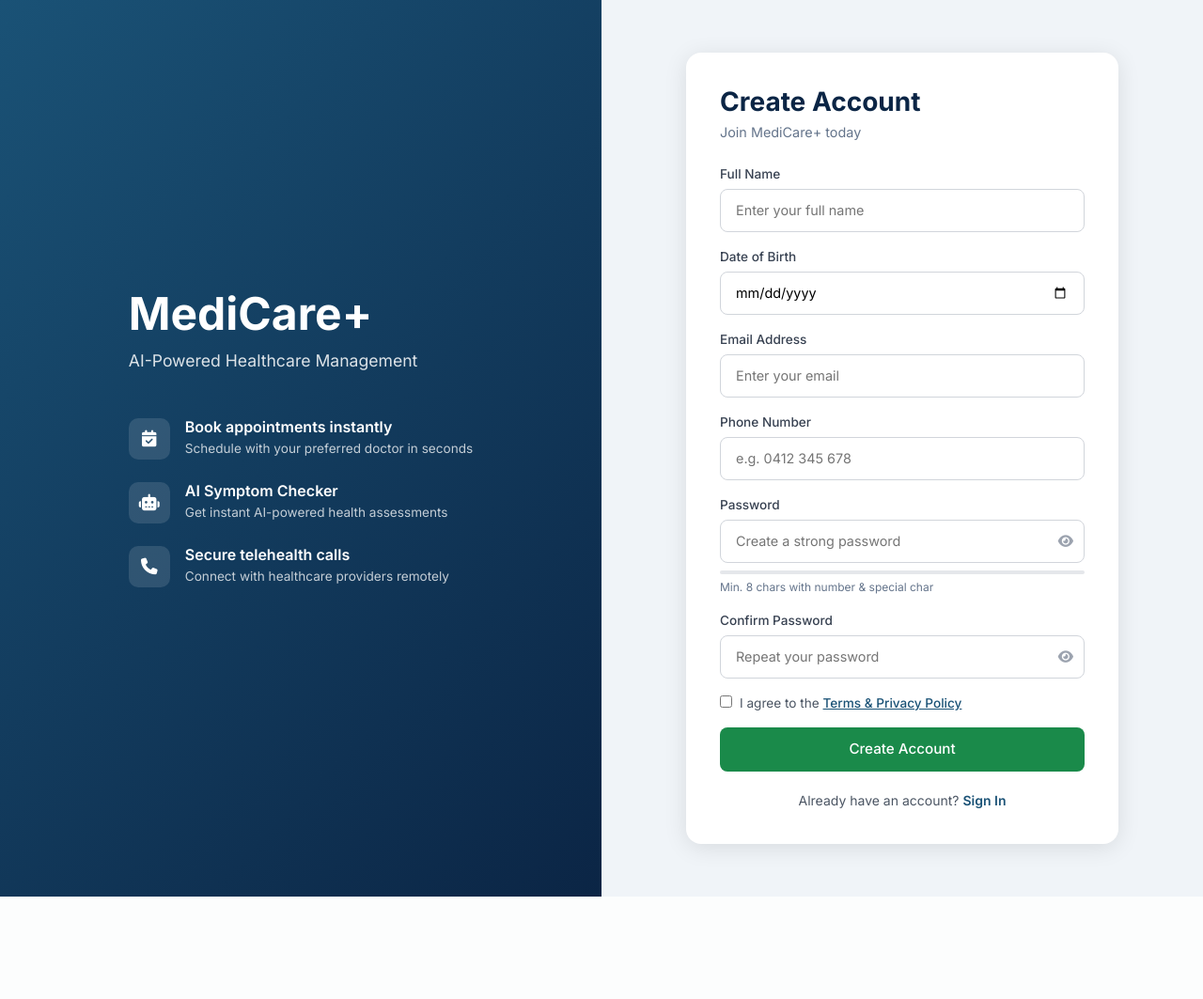
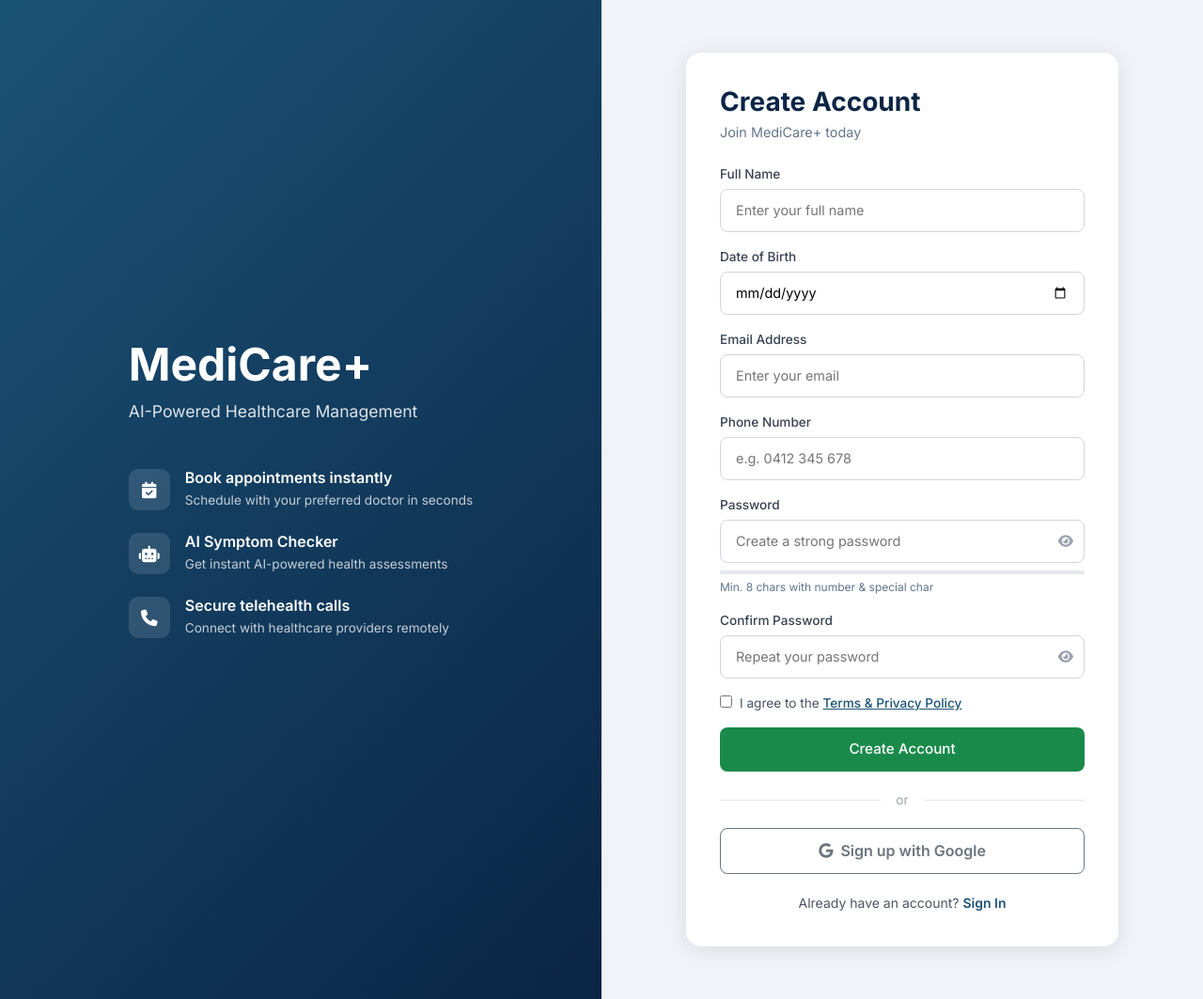
Before and after one commit to nishan0404/medicareplus, a Flask app: page /register in a window 1280 px wide. Shown: the whole page at 94% size. Before the commit the page ends 954 px from the top, so only its background shows below. Run offline with Flask 3, Linux system fonts and the light colour scheme; parts of the project's set-up code (start-up, migrations or seed data) failed here and were passed over.

Commit message:
Add Google sign-in and booking email

```diff
--- a/app/routes/auth.py
+++ b/app/routes/auth.py
@@ -4,9 +4,14 @@
 from app.models import Patient, PatientProfile, Doctor, Admin, AuditLog, PasswordResetToken
 from datetime import datetime, timedelta
 from flask_mail import Message
-import re, secrets, os
+from urllib.parse import urlencode
+import re, secrets, os, requests
 
 auth = Blueprint('auth', __name__)
+
+GOOGLE_AUTH_URL = 'https://accounts.google.com/o/oauth2/v2/auth'
+GOOGLE_TOKEN_URL = 'https://oauth2.googleapis.com/token'
+GOOGLE_USERINFO_URL = 'https://openidconnect.googleapis.com/v1/userinfo'
 
 
 # ── Helper: Log Event ──
@@ -94,6 +99,167 @@
         return redirect(url_for('auth.login'))
 
     return render_template('patient/register.html', title='Register')
+
+
+@auth.route('/login/google')
+def google_login():
+    client_id = os.getenv('GOOGLE_CLIENT_ID')
+    if not client_id:
+        flash('Google sign-in is not configured yet.', 'warning')
+        return redirect(url_for('auth.login'))
+
+    state = secrets.token_urlsafe(32)
+    session['google_oauth_state'] = state
+    params = {
+        'client_id': client_id,
+        'redirect_uri': url_for('auth.google_callback', _external=True),
+        'response_type': 'code',
+        'scope': 'openid email profile',
+        'state': state,
+        'prompt': 'select_account',
+    }
+    return redirect(f'{GOOGLE_AUTH_URL}?{urlencode(params)}')
+
+
+@auth.route('/login/google/callback')
+def google_callback():
+    if request.args.get('state') != session.pop('google_oauth_state', None):
+        flash('Google sign-in could not be verified. Please try again.', 'danger')
+        return redirect(url_for('auth.login'))
+
+    code = request.args.get('code')
+    if not code:
+        flash('Google sign-in was cancelled or failed.', 'warning')
+        return redirect(url_for('auth.login'))
+
+    client_id = os.getenv('GOOGLE_CLIENT_ID')
+    client_secret = os.getenv('GOOGLE_CLIENT_SECRET')
+    if not client_id or not client_secret:
+        flash('Google sign-in is not configured yet.', 'warning')
+        return redirect(url_for('auth.login'))
+
+    try:
+        token_res = requests.post(
+            GOOGLE_TOKEN_URL,
+            data={
+                'code': code,
+                'client_id': client_id,
+                'client_secret': client_secret,
+                'redirect_uri': url_for('auth.google_callback', _external=True),
+                'grant_type': 'authorization_code',
+            },
+            timeout=10,
+        )
+        token_res.raise_for_status()
+        access_token = token_res.json().get('access_token')
+        if not access_token:
+            raise ValueError('Missing Google access token')
+
+        user_res = requests.get(
+            GOOGLE_USERINFO_URL,
+            headers={'Authorization': f'Bearer {access_token}'},
+            timeout=10,
+        )
+        user_res.raise_for_status()
+        google_user = user_res.json()
+    except Exception:
+        flash('Google sign-in failed. Please try again.', 'danger')
+        return redirect(url_for('auth.login'))
+
+    email = (google_user.get('email') or '').strip().lower()
+    full_name = (google_user.get('name') or '').strip()
+    email_verified = google_user.get('email_verified')
+    if not email or not email_verified:
+        flash('Google account email must be verified before sign-in.', 'danger')
+        return redirect(url_for('auth.login'))
+
+    patient = Patient.query.filter_by(email=email).first()
+    if patient:
+        if not patient.is_active:
+            flash('Your account has been deactivated.', 'danger')
+            return redirect(url_for('auth.login'))
+        patient.is_verified = True
+        db.session.commit()
+        login_user(patient)
+        log_event(patient.id, 'patient', 'Google_Login_Success',
+                  patient.id, 'patients', request.remote_addr or '127.0.0.1')
+        flash(f'Welcome back, {patient.full_name}!', 'success')
+        return redirect(url_for('patient.dashboard'))
+
+    existing_staff = (Doctor.query.filter_by(email=email).first() or
+                      Admin.query.filter_by(email=email).first())
+    if existing_staff:
+        flash('This Google email is already used by a staff account. Please use email and password login.', 'warning')
+        return redirect(url_for('auth.login'))
+
+    session['pending_google_patient'] = {
+        'email': email,
+        'full_name': full_name or email.split('@')[0],
+    }
+    return redirect(url_for('auth.google_complete_profile'))
+
+
+@auth.route('/login/google/complete-profile', methods=['GET', 'POST'])
+def google_complete_profile():
+    google_patient = session.get('pending_google_patient')
+    if not google_patient:
+        flash('Please start Google sign-up again.', 'warning')
+        return redirect(url_for('auth.login'))
+
+    if request.method == 'POST':
+        full_name = request.form.get('full_name', '').strip()
+        date_of_birth = request.form.get('date_of_birth', '').strip()
+        phone = request.form.get('phone', '').strip()
+
+        errors = []
+        if not full_name:
+            errors.append('Full name is required.')
+        if not date_of_birth:
+            errors.append('Date of birth is required.')
+        if not re.match(r'^\d{10}$', phone):
+            errors.append('Phone number must be exactly 10 digits.')
+        if Patient.query.filter_by(email=google_patient['email']).first():
+            errors.append('An account with this email already exists. Please log in.')
+
+        try:
+            dob = datetime.strptime(date_of_birth, '%Y-%m-%d').date()
+        except ValueError:
+            dob = None
+            errors.append('Please enter a valid date of birth.')
+
+        if errors:
+            for error in errors:
+                flash(error, 'danger')
+            return render_template('patient/google_complete_profile.html',
+                                   title='Complete Google Sign-Up',
+                                   google_patient=google_patient)
+
+        random_password = secrets.token_urlsafe(32)
+        patient = Patient(
+            full_name=full_name,
+            date_of_birth=dob,
+            email=google_patient['email'],
+            phone=phone,
+            password_hash=bcrypt.generate_password_hash(random_password).decode('utf-8'),
+            is_verified=True,
+        )
+        db.session.add(patient)
+        db.session.commit()
+
+        profile = PatientProfile(patient_id=patient.id)
+        db.session.add(profile)
+        db.session.commit()
+
+        session.pop('pending_google_patient', None)
+        login_user(patient)
+        log_event(patient.id, 'patient', 'Google_Account_Created',
+                  patient.id, 'patients', request.remote_addr or '127.0.0.1')
+        flash(f'Welcome to MediCare+, {patient.full_name}!', 'success')
+        return redirect(url_for('patient.dashboard'))
+
+    return render_template('patient/google_complete_profile.html',
+                           title='Complete Google Sign-Up',
+                           google_patient=google_patient)
 
 
 @auth.route('/login', methods=['GET', 'POST'])
--- a/app/templates/patient/register.html
+++ b/app/templates/patient/register.html
@@ -126,6 +126,19 @@
             <button type="submit" class="btn-submit">Create Account</button>
         </form>
 
+        <div style="display:flex; align-items:center; gap:1rem; margin:1.25rem 0; color:#9ca3af; font-size:.85rem;">
+            <div style="flex:1; height:1px; background:#e5e7eb;"></div>
+            <span>or</span>
+            <div style="flex:1; height:1px; background:#e5e7eb;"></div>
+        </div>
+
+        <a href="{{ url_for('auth.google_login') }}"
+           class="btn btn-outline-secondary w-100 d-flex align-items-center justify-content-center gap-2"
+           style="border-radius:8px; padding:.7rem 1rem; font-weight:600;">
+            <i class="fab fa-google"></i>
+            Sign up with Google
+        </a>
+
         <p style="text-align:center; font-size:.875rem; color:#4b5563; margin-top:1.25rem; margin-bottom:0;">
             Already have an account?
             <a href="/login" style="color:#1A5276; font-weight:600; text-decoration:none;">Sign In</a>
```
Also changed, not shown: app/routes/appointment.py (+44 -2 lines), app/templates/base.html (+18 -3 lines), app/templates/patient/google_complete_profile.html (added, +70 -0 lines), app/templates/patient/login.html (+7 -0 lines).
